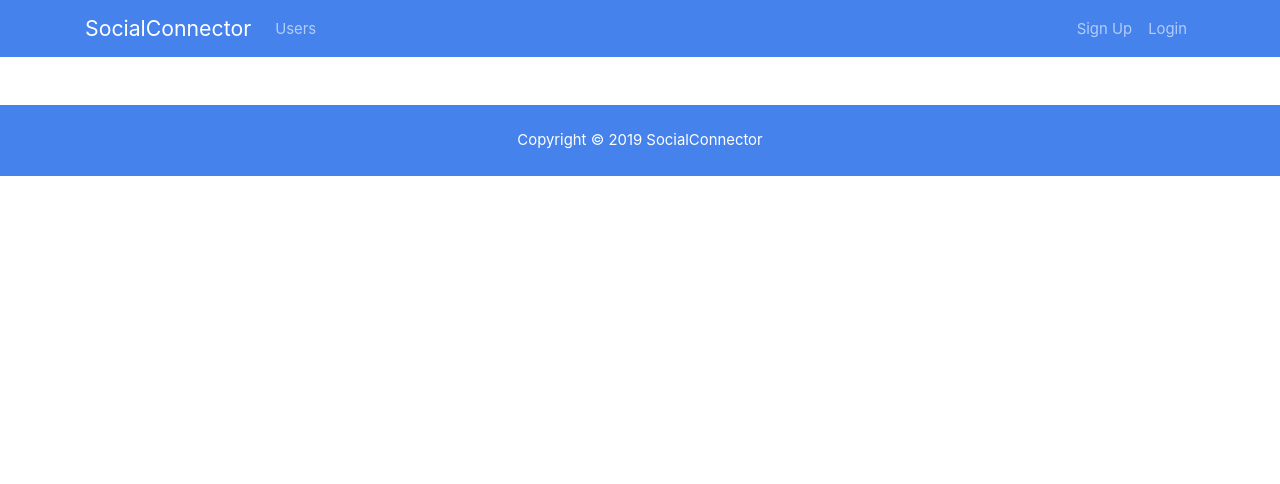
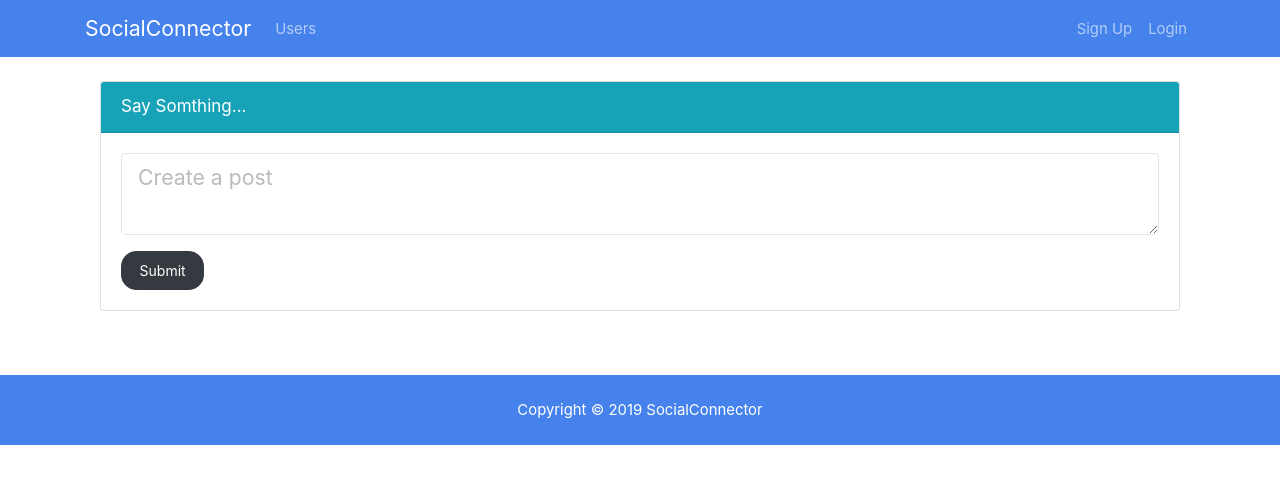
Before and after one commit to HuangStanley050/social_connect_client, a React (Create React App) app: page /feed in a window 1280 px wide. Shown: the top 484 px of the page. Built offline with nearby package versions, Linux system fonts and the light colour scheme.

Commit message:
mock done for PostForm

```diff
--- a/src/App.js
+++ b/src/App.js
@@ -16,6 +16,7 @@ import AddExperience from "./components/credentials/addexperience";
 import AddEducation from "./components/credentials/addeducation";
 import Profiles from "./components/profiles/profiles";
 import Profile from "./components/profile/profile";
+import Posts from "./components/post/posts";
 import NotFound from "./components/not_found/not_found";
 import { login_success as setUser, logout } from "./store/actions/auth";
 import { clear_current_profile } from "./store/actions/profile";
@@ -61,6 +62,7 @@ class App extends Component {
             <Route path="/add-education" component={AddEducation} />
             <Route path="/profiles" component={Profiles} />
             <Route path="/profile/:handle" component={Profile} />
+            <Route path="/feed" component={Posts} />
             <Route path="/not-found" component={NotFound} />
           </div>
         </Switch>
--- a/src/components/layout/Nav.js
+++ b/src/components/layout/Nav.js
@@ -8,6 +8,11 @@ const Navbar = props => {
 
   const authLink = (
     <ul className="navbar-nav ml-auto">
+      <li className="nav-item">
+        <NavLink className="nav-link" to="/feed">
+          Post Feed
+        </NavLink>
+      </li>
       <li className="nav-item">
         <NavLink className="nav-link" to="/dashboard">
           DashBoard
--- /dev/null
+++ b/src/components/post/postform.js
@@ -0,0 +1,30 @@
+import React, { Component } from "react";
+import { connect } from "react-redux";
+import TextAreaField from "../common/TextAreaField";
+
+class PostForm extends Component {
+  render() {
+    return (
+      <div className="post-form mb-3">
+        <div className="card card-info">
+          <div className="card-header bg-info text-white">Say Somthing...</div>
+          <div className="card-body">
+            <form>
+              <div className="form-group">
+                <textarea
+                  className="form-control form-control-lg"
+                  placeholder="Create a post"
+                />
+              </div>
+              <button type="submit" className="btn btn-dark">
+                Submit
+              </button>
+            </form>
+          </div>
+        </div>
+      </div>
+    );
+  }
+}
+
+export default PostForm;
--- /dev/null
+++ b/src/components/post/posts.js
@@ -0,0 +1,22 @@
+import React, { Component } from "react";
+import { connect } from "react-redux";
+import Spinner from "../common/spinner";
+import PostForm from "./postform";
+
+class Posts extends Component {
+  render() {
+    return (
+      <div className="feed">
+        <div className="container">
+          <div className="row">
+            <div className="col-md-12">
+              <PostForm />
+            </div>
+          </div>
+        </div>
+      </div>
+    );
+  }
+}
+
+export default Posts;
```
